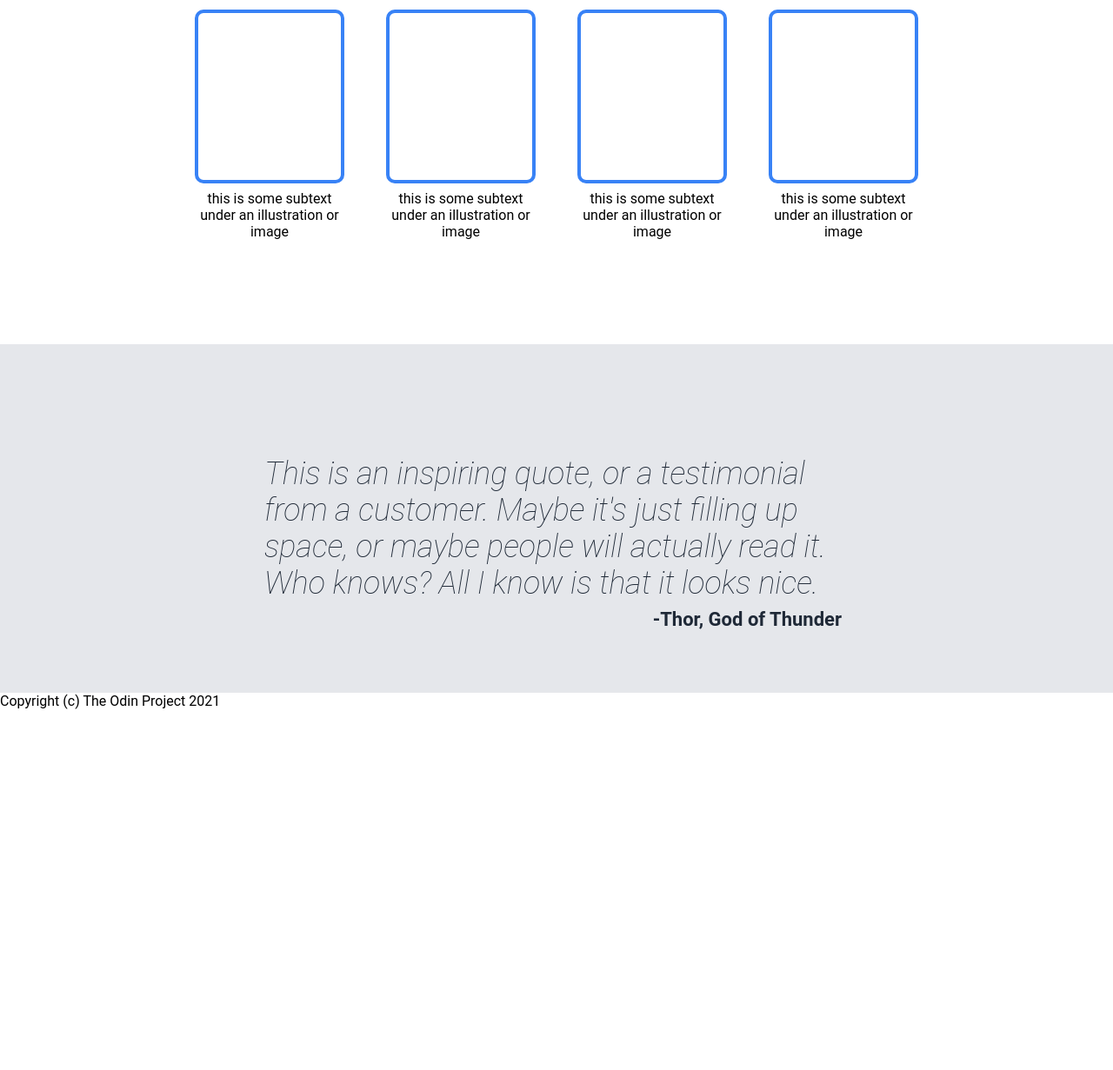
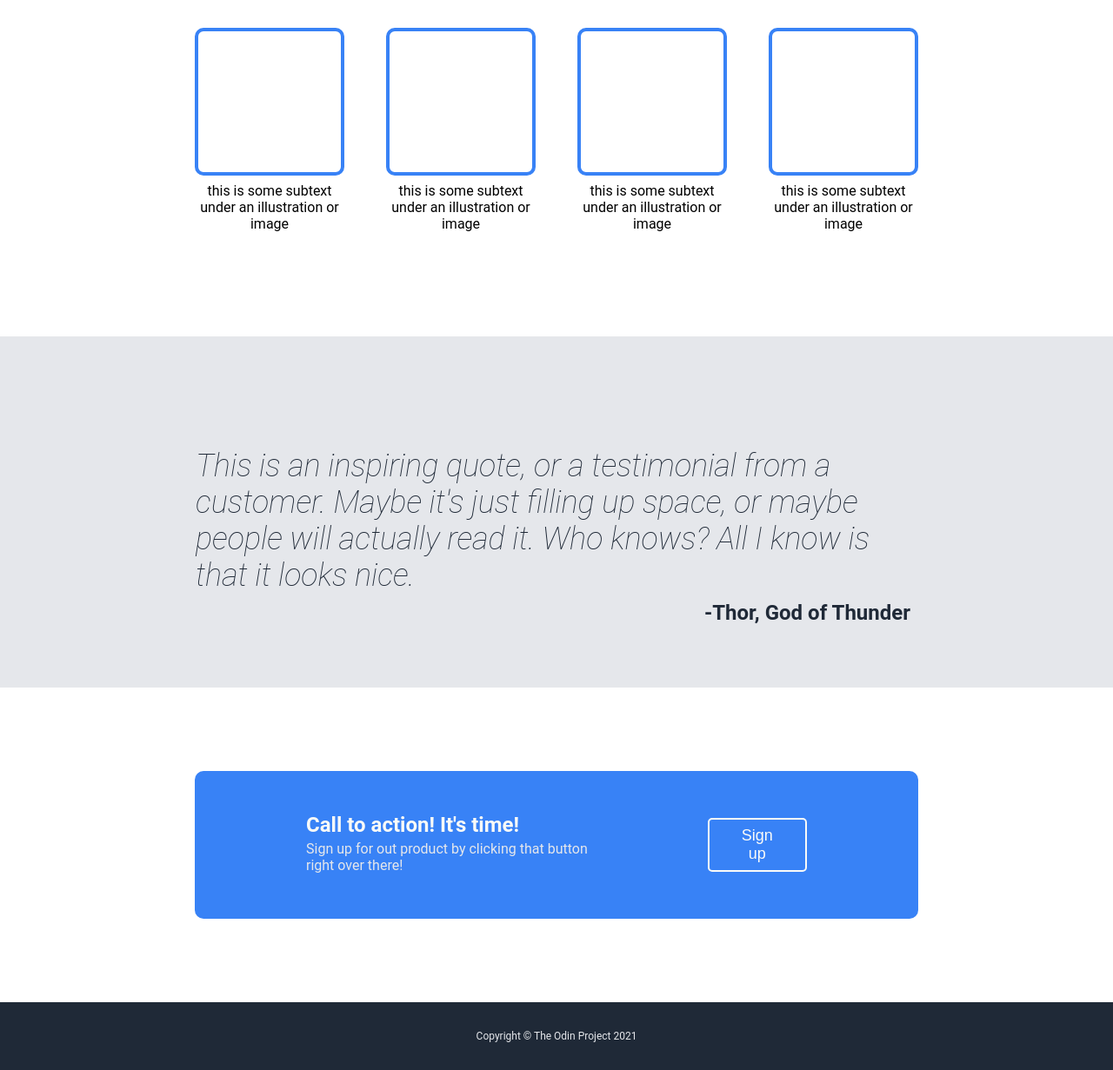
Before and after one commit to j0n-m/landing-page, a plain HTML site: page index.html in a window 1280 px wide. Shown: the part 689-1920 px from the top of the page at 87% size. Before the commit the page ends 1505 px from the top, so only its background shows below. Drawn offline with Linux system fonts and the light colour scheme.

Commit message:
Revise webpage

```diff
--- a/index.html
+++ b/index.html
@@ -66,10 +66,19 @@
     </blockquote>
 
   </div>
-  <div class="section4"></div>
+  <div class="section4">
+    <div class="action">
+      <div class="action-left">
+        <h2 class="action-heading">Call to action! It's time!</h2>
+        <p class="action-description">Sign up for out product by clicking that button right over there!</p>
+      </div>
+
+      <button class="action-signup-btn">Sign up</button>
+    </div>
+  </div>
 
   <div class="footer">
-    Copyright (c) The Odin Project 2021
+    Copyright &copy The Odin Project 2021
   </div>
 
 
--- a/style.css
+++ b/style.css
@@ -39,6 +39,7 @@ button {
   color: #F9FAF8;
   font-size: 24px;
   font-weight: bold;
+  padding-right: 1rem;
 
 }
 
@@ -54,6 +55,7 @@ button {
   display: flex;
   padding: 8rem 14rem;
   background-color: #1F2937;
+  justify-content: center;
 }
 
 .hero-main-text {
@@ -75,13 +77,13 @@ button {
 }
 
 .hero-image {
-  flex-grow: 2;
   background-color: rgb(123, 123, 123);
   display: flex;
   justify-content: center;
   align-items: center;
   color: white;
-  flex-shrink: 0;
+  flex: 0 0 500px;
+  max-height: 300px;
 }
 
 /* section2 */
@@ -96,13 +98,6 @@ button {
   flex-direction: column;
 }
 
-.image-card-container {
-  display: flex;
-  justify-content: center;
-  gap: 48px;
-  padding: 3rem 0;
-}
-
 .info-heading {
   text-align: center;
   font-size: 36px;
@@ -111,12 +106,23 @@ button {
 
 }
 
+.image-card-container {
+  display: flex;
+  justify-content: center;
+  gap: 48px;
+  padding: 3rem 0;
+  flex-wrap: wrap;
+}
+
 .image-card {
-  width: 200px;
+  flex: 1 0 170px;
+  flex-shrink: 0;
+  max-width: 200px;
 }
 
 .image {
-  height: 200px;
+  height: 170px;
+  max-height: 200px;
   border: 4px solid #3882F6;
   border-radius: 10px;
   flex-shrink: 0;
@@ -126,6 +132,9 @@ button {
 .section3 {
   background-color: #E5E7EB;
   padding: 8rem 14rem 4rem;
+  display: flex;
+  justify-content: center;
+  align-items: center;
 }
 
 .quote {
@@ -133,13 +142,66 @@ button {
   color: #1f2937;
   font-style: italic;
   font-weight: lighter;
-  padding: 0 5rem;
+  flex: 0 1 830px;
+  min-width: 500px;
 }
 
 .quote-signiture {
-  font-size: 22px;
+  font-size: 24px;
   font-style: normal;
   font-weight: bold;
   text-align: right;
   padding: 0.5rem;
 }
+
+/* section4 */
+.section4 {
+  padding: 6rem 14rem;
+  display: flex;
+  justify-content: center;
+  align-items: center;
+
+}
+
+.action {
+  background-color: #3882F6;
+  display: flex;
+  align-items: center;
+  padding: 3rem 8rem;
+  border-radius: 10px;
+  gap: 128px;
+
+}
+
+.action-left {
+  display: flex;
+  flex-direction: column;
+}
+
+.action-heading {
+  color: #F9FAF8;
+
+}
+
+.action-description {
+  color: #E5E7EB;
+  padding: 4px 0;
+
+}
+
+.action-signup-btn {
+  color: #F9FAF8;
+  border: 2px solid #F9FAF8;
+  font-weight: normal;
+}
+
+/* Footer */
+.footer {
+  display: flex;
+  justify-content: center;
+  align-items: center;
+  padding: 2rem 0;
+  background-color: #1F2937;
+  color: #E5E7EB;
+  font-size: 12px;
+}
```
